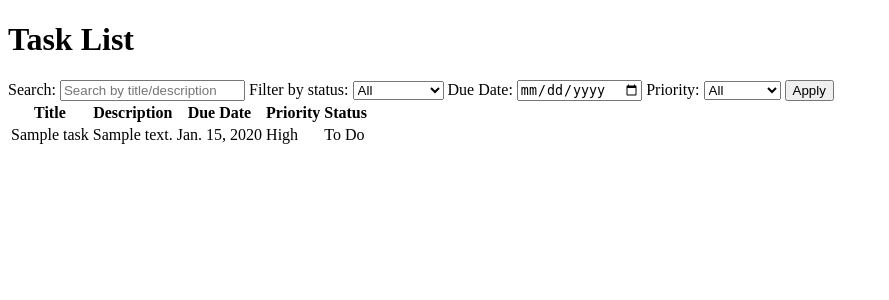
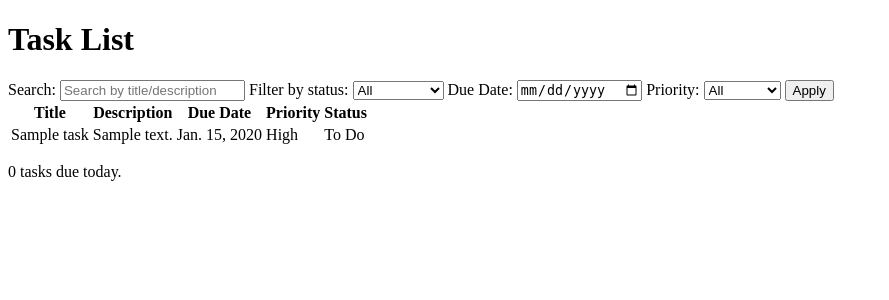
Before and after one commit to SiddharamTalawar/TaskList, a Django app: page /tasks/ in a window 1280 px wide. Shown: the top 300 px of the page, without its empty margins (0-889 px from the left). Run offline with Django 5.2, Linux system fonts and the light colour scheme; tables that the repository leaves empty hold one stand-in row (values such as "Sample post").

Commit message:
added a view which gives todays due tasks

```diff
--- a/Tasks/Templates/task_list.html
+++ b/Tasks/Templates/task_list.html
@@ -5,11 +5,7 @@
   </head>
   <body>
     <h1>Task List</h1>
-    <!-- <form action="{% url 'search-task-list' %}">
-      <label for="search">Search:</label>
-      <input type="text" name="search" id="search" />
-      <button type="submit">Search</button>
-    </form> -->
+
     <form method="get" action="{% url 'task-list' %}">
       <label for="search">Search:</label>
       <input
@@ -36,7 +32,9 @@
       </select>
       <button type="submit">Apply</button>
     </form>
-    {% if tasks %}
+    {% if msg %}
+    <p>{{ msg }}</p>
+    {% endif %} {% if tasks %}
     <table>
       <tr>
         <th>Title</th>
@@ -55,6 +53,8 @@
       </tr>
       {% endfor %}
     </table>
+
+    <p>{{ num_of_tasks_due_today }} tasks due today.</p>
     {% else %}
     <p>No tasks found for these filters/search.</p>
     search: {{ search }}, status: {{ status }}, priority: {{ priority }},
--- a/Tasks/urls.py
+++ b/Tasks/urls.py
@@ -1,8 +1,8 @@
 from django.urls import path
-from Tasks.views import task_list, search_task_list
+from Tasks.views import task_list, tasks_due_today
 
 urlpatterns = [
     path('tasks/', task_list, name='task-list'),
-    path('search/', search_task_list, name='search-task-list'),
+    path('tasks-due-today/', tasks_due_today, name='tasks-due-today'),
 
 ]
--- a/Tasks/views.py
+++ b/Tasks/views.py
@@ -15,6 +15,12 @@ def task_list(request):
     due_date = request.GET.get('due_date')
     search = request.GET.get('search')
     # print("................", status, priority, due_date, search)
+
+    # getting task which are due today and whose status is not done
+    today = datetime.date.today()
+    tasks_due_today = tasks.filter(Q(due_date=today) & ~Q(status="DONE"))
+    num_of_tasks_due_today = tasks_due_today.count()
+    # print("todays tasks.....", todays_tasks.count())
 
     # applying filters
     if search:
@@ -35,16 +41,23 @@ def task_list(request):
         'priority': priority,
         'due_date': due_date,
         'search': search,
-
+        'num_of_tasks_due_today': num_of_tasks_due_today
     }
     return render(request, 'task_list.html', context)
 
 
-def search_task_list(request):
+def tasks_due_today(request):
+    """
+    View function for listing tasks due today.
+    """
     tasks = Task.objects.all()
-    query = request.GET.get('search')
-    if query:
-        tasks = tasks.filter(title__icontains=query)
-    else:
-        tasks = Task.objects.all()
-    return render(request, 'task_list.html', {'tasks': tasks})
+    today = datetime.date.today()
+    tasks_due_today = tasks.filter(Q(due_date=today) & ~Q(status="DONE"))
+    uncompleted_tasks = tasks.filter(~Q(status="DONE"))
+    num_of_tasks_due_today = tasks_due_today.count()
+    context = {
+        'tasks': tasks_due_today,
+        'num_of_tasks_due_today': num_of_tasks_due_today,
+        'msg': 'Tasks due today'
+    }
+    return render(request, 'task_list.html', context)
```
